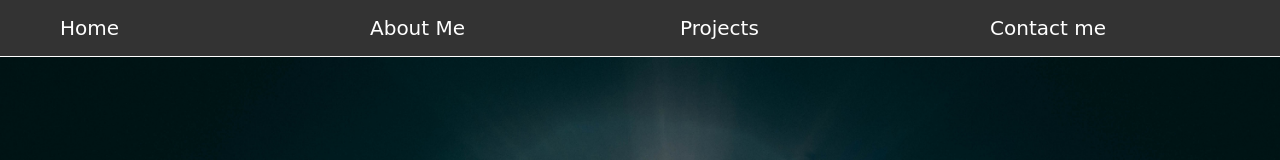
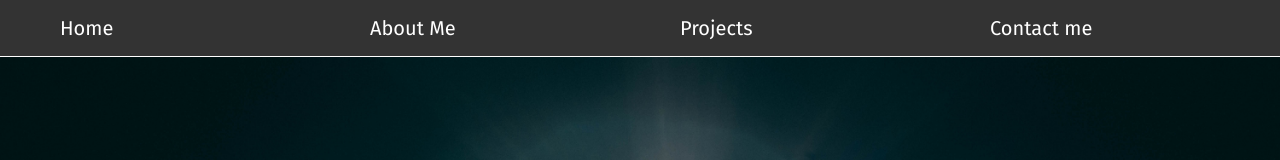
Before and after one commit to adamfetters/MyPortfolio, a plain HTML site: page HTML-CSS/index.html in a window 1280 px wide. Shown: the top 160 px of the page. Drawn offline with nearby package versions, Linux system fonts and the light colour scheme.

Commit message:
Changed navigation font

```diff
--- a/HTML-CSS/components/Navigation.css
+++ b/HTML-CSS/components/Navigation.css
@@ -19,7 +19,7 @@ nav a {
   text-decoration: none;
   padding: 0 10px;
   margin: 0 10px;
-  font-family: 'Poiret One', cursive;
+  font-family: 'Fira Sans', sans-serif;
 }
 nav a:hover {
   background-color: #ffffff;
--- a/HTML-CSS/index.html
+++ b/HTML-CSS/index.html
@@ -8,6 +8,7 @@
   <link rel="stylesheet" href="styles.css" type="text/css">
   <link href="https://fonts.googleapis.com/css?family=Lobster" rel="stylesheet">
   <link href="https://fonts.googleapis.com/css?family=Cabin" rel="stylesheet">
+  <link href="https://fonts.googleapis.com/css?family=Fira+Sans" rel="stylesheet">
   <link rel="stylesheet" href="https://cdnjs.cloudflare.com/ajax/libs/font-awesome/4.7.0/css/font-awesome.min.css">
 </head>
 
```
